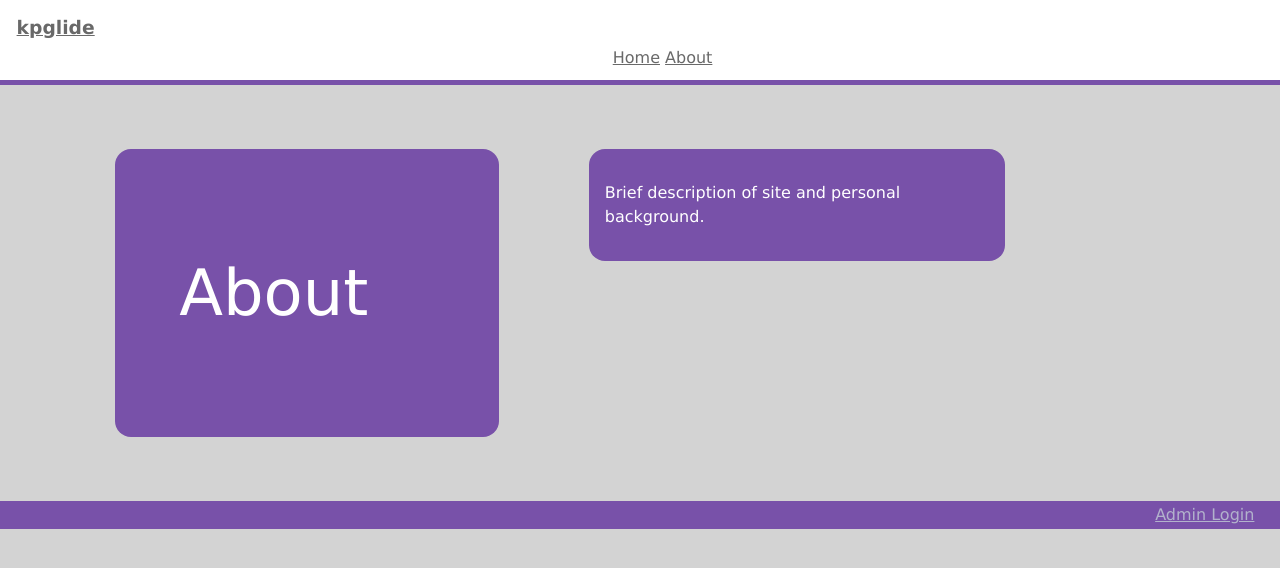
After one commit to kpglide/blog, a Flask app: page /about in a window 1280 px wide. The commit adds this page. Shown: the top 568 px of the page. Run offline with Flask 2, Linux system fonts and the light colour scheme; parts of the project's set-up code (start-up, migrations or seed data) failed here and were passed over; some libraries are stand-ins or nearby versions.

Commit message:
'Updated'

```diff
--- a/app/static/base_styles.css
+++ b/app/static/base_styles.css
@@ -69,6 +69,12 @@ body {
 	margin-top: 1.75em;
 }
 
+#post_wrapper {
+	border-bottom-style: solid;
+	border-bottom-width: thin;
+	border-bottom-color: #7851a9;
+}
+
 #sidebar {
 	margin: 1%;
 	background-color: #FFFFFE;
@@ -128,6 +134,29 @@ body {
 	height: 5em;
 }
 
+#about_title {
+	margin: 1%;
+	background-color: #7851a9;
+	color: white;
+	font-size: 400%;
+	line-height: 1.5em;
+	padding: .50em 1em;
+	-webkit-border-radius: 16px;
+	-moz-border-radius: 16px;
+	border-radius: 16px;
+}
+
+#about_body {
+	margin: 1%;
+	background-color: #7851a9;
+	color: white;
+	line-height: 1.5em;
+	padding: 1em 1em;
+	-webkit-border-radius: 16px;
+	-moz-border-radius: 16px;
+	border-radius: 16px;
+}
+
 @media screen and (min-width: 481px) {
 
 #post {
@@ -145,14 +174,27 @@ body {
 	margin: 2% 5% 2% 9%;
 	width: 62%;
 	max-width: 600px;
-	}
+}
 
 #sidebar {
   float: left;
   margin: 2% 1% 2% 0%;
   width: 10%;
-  }
+}
+
+#about_body {
+	float: left;
+	margin: 5% 5% 2% 5%;
+	width: 30%;
+	max-width: 600px;
+}
+
+#about_title {
+  float: left;
+  margin: 5% 2% 5% 9%;
+  width: 20%;
+}
 
 #footer {
 	 clear: both;
- }
+}
--- /dev/null
+++ b/app/templates/about.html
@@ -0,0 +1,11 @@
+{% extends "base.html" %}
+
+{% block content %}
+<div id ="about_title">
+	<p>About</p>
+</div>
+
+<div id="about_body">
+	<p>Brief description of site and personal background.</p>
+</div>
+{% endblock %}
--- a/app/templates/base.html
+++ b/app/templates/base.html
@@ -6,10 +6,10 @@
 	{% if title %}
 	<title>{{ title }}</title>
 	{% else %}
-	<title>kpglide.com</title>
+	<title>kpglide</title>
 	{% endif %}
 
-<link rel="stylesheet" href="static/base_styles.css">
+<link rel="stylesheet" href="/static/base_styles.css">
 
 <head>
 	{{ moment.include_jquery() }}
@@ -21,10 +21,10 @@
 
 <div id="masthead">
 	<hgroup>
-	<h3><a href="/index">kpglide.com</a></h2>
+	<h3><a href="/index">kpglide</a></h2>
 	<ul>
 	<li><a href="{{url_for('index')}}">Home</a></li>
-	<li><a href="">About</a></li>
+	<li><a href="{{url_for('about')}}">About</a></li>
 	</ul>
 	</hgroup>
 </div>
--- a/app/views.py
+++ b/app/views.py
@@ -2,12 +2,14 @@ from app import app, db
 from flask import render_template, flash, url_for, redirect, session
 from forms import LoginForm, PostForm
 from models import User, Post
+from config import POSTS_PER_PAGE
 
+@app.route('/')
 @app.route('/index')
-@app.route('/')
-def index():
-	posts = Post.query.all()
-	return render_template("index.html", posts=posts)
+@app.route('/index/<int:page>')
+def index(page = 1):
+	posts = Post.query.order_by(Post.timestamp.desc()).paginate(page, POSTS_PER_PAGE, False)
+	return render_template('index.html', posts=posts)
 
 @app.route('/admin', methods=['GET', 'POST'])
 def admin():
@@ -63,3 +65,7 @@ def delete(id):
 	db.session.commit()
 	flash('Your post has been deleted.')
 	return redirect(url_for('index'))
+
+@app.route('/about')
+def about():
+	return render_template('about.html')
--- a/config.py
+++ b/config.py
@@ -6,3 +6,4 @@ SQLALCHEMY_DATABASE_URI = 'sqlite:///' + os.path.join(basedir, 'data.sqlite')
 SQLALCHEMY_COMMIT_ON_TEARDOWN = True
 CSRF_ENABLED = True
 SECRET_KEY = 'some-days-you-just-smoke'
+POSTS_PER_PAGE = 5
```
Also changed, not shown: app/templates/index.html (+7 -2 lines).
